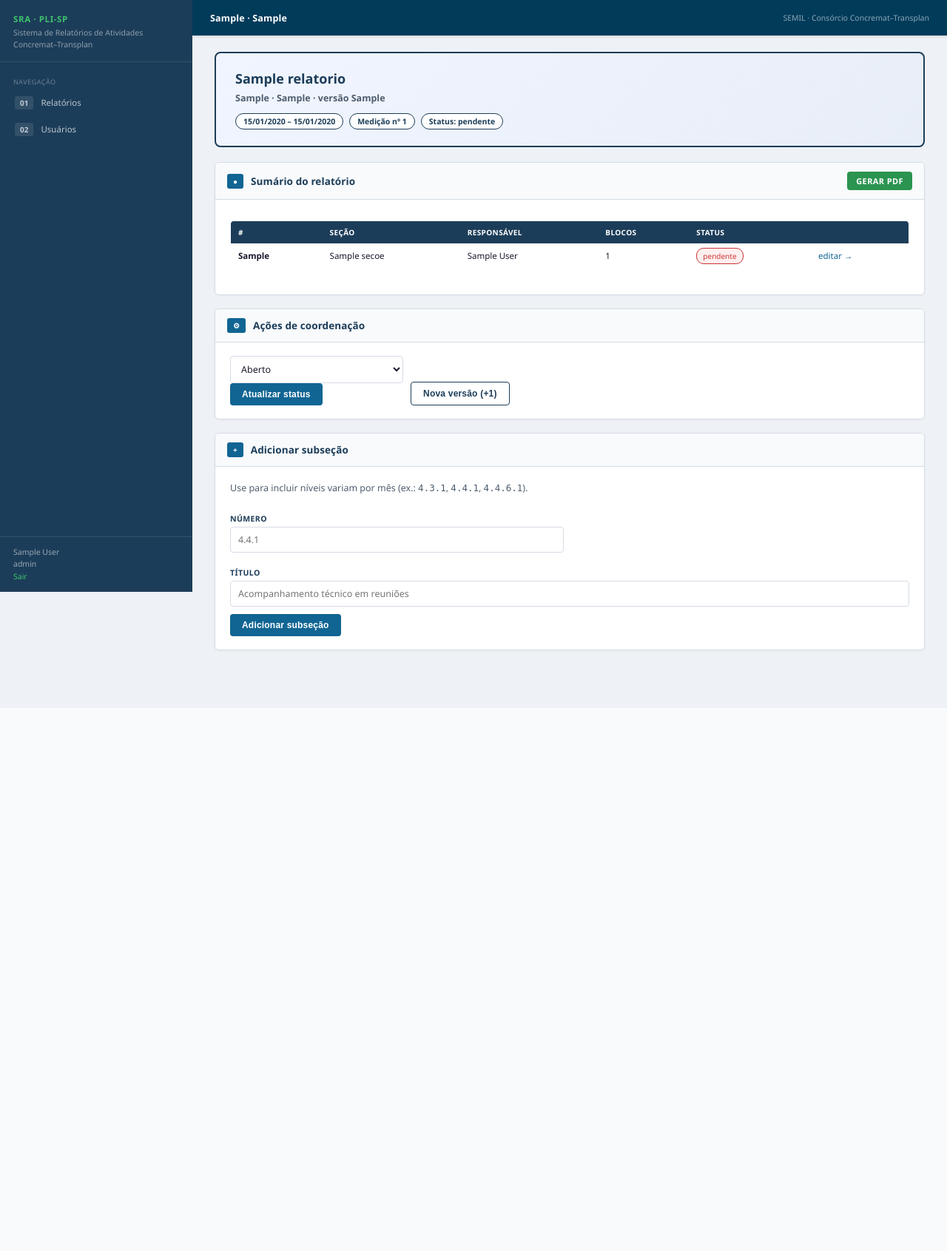
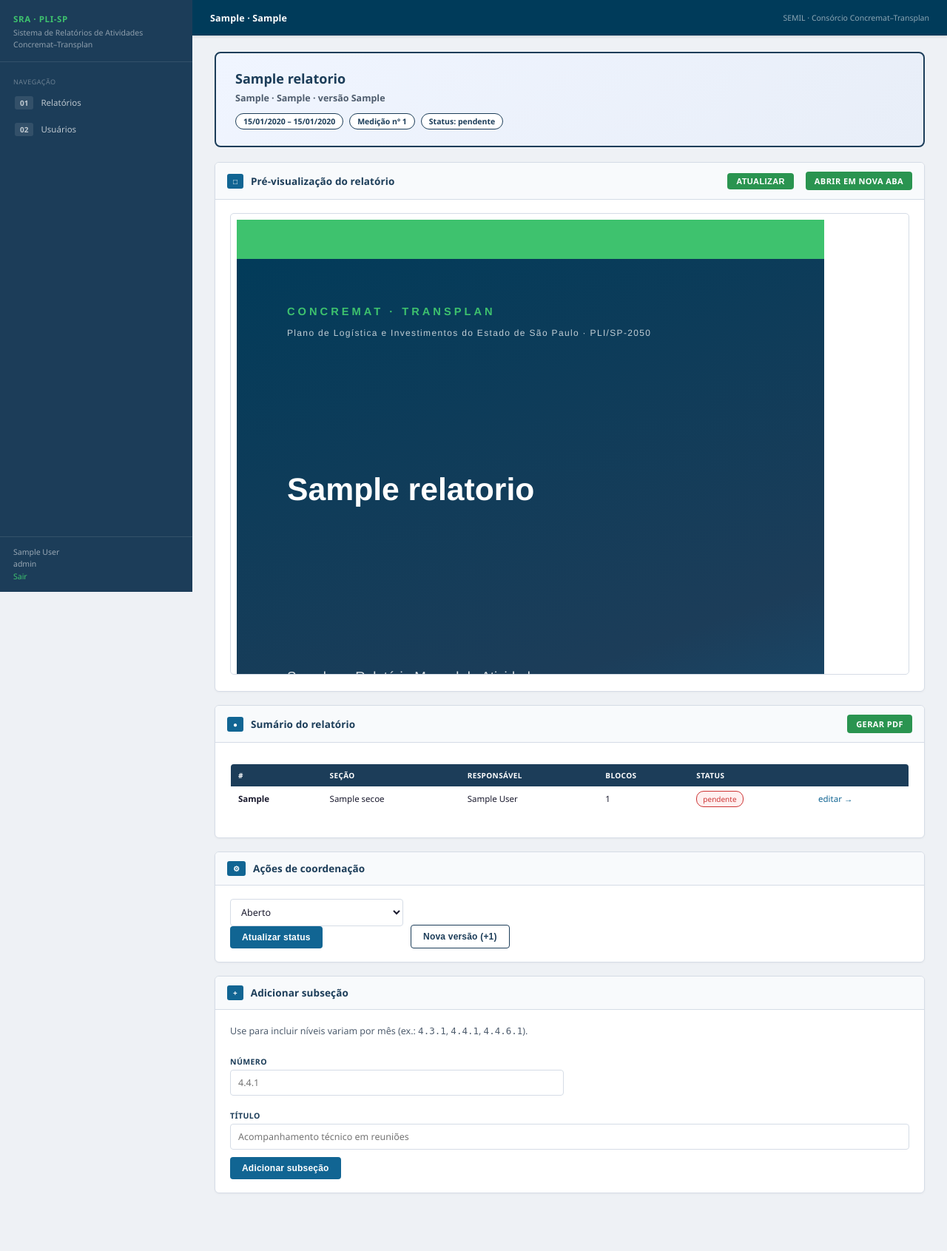
Before and after one commit to vpcapanema/sra-pli, a FastAPI app: page /relatorios/1 in a window 1280 px wide. Shown: the whole page at 74% size. Before the commit the page ends 881 px from the top, so only its background shows below. Run offline with FastAPI, Linux system fonts and the light colour scheme; the visitor is signed in with stand-in values (Sample User, id 1); tables that the repository leaves empty hold one stand-in row (values such as "Sample post").

Commit message:
feat(viewer): pre-visualizacao HTML do relatorio embutida (iframe) na tela do relatorio e na edicao de secao

```diff
--- a/app/static/css/app.css
+++ b/app/static/css/app.css
@@ -86,6 +86,8 @@ button.danger{background:var(--danger);color:#fff}
 .fonte-secoes .indent{margin-left:1.5rem}
 .fonte-secoes select{max-width:480px}
 .sdesc-tight{margin:.25rem 0 .5rem}
+.preview-frame{width:100%;height:78vh;min-height:520px;border:1px solid var(--border);border-radius:5px;background:#fff}
+.btn-pdf+.btn-pdf{margin-left:6px}
 
 details.bloco{margin-bottom:10px;border:1px solid var(--border);border-radius:5px;background:#f8fafc}
 details.bloco[open]{background:#fff}
--- a/app/templates/relatorio_detail.html
+++ b/app/templates/relatorio_detail.html
@@ -8,6 +8,17 @@
     <span class="chip">{{ rel.periodo_inicio.strftime('%d/%m/%Y') }} – {{ rel.periodo_fim.strftime('%d/%m/%Y') }}</span>
     {% if rel.numero_medicao %}<span class="chip">Medição nº {{ rel.numero_medicao }}</span>{% endif %}
     <span class="chip">Status: {{ rel.status }}</span>
+  </div>
+</section>
+
+<section class="ss active-tab">
+  <div class="ss-hdr">
+    <span class="sn">□</span><span class="st">Pré-visualização do relatório</span>
+    <button type="button" class="btn-pdf" onclick="document.getElementById('preview-frame').contentWindow.location.reload()">Atualizar</button>
+    <a href="/relatorios/{{ rel.id }}/preview" target="_blank" class="btn-pdf">Abrir em nova aba</a>
+  </div>
+  <div class="sb2">
+    <iframe id="preview-frame" src="/relatorios/{{ rel.id }}/preview" class="preview-frame" title="Pré-visualização do relatório"></iframe>
   </div>
 </section>
 
```
Also changed, not shown: app/pdf_render.py (+12 -11 lines), app/routes/pdf.py (+13 -2 lines), app/templates/secao_edit.html (+11 -0 lines).
